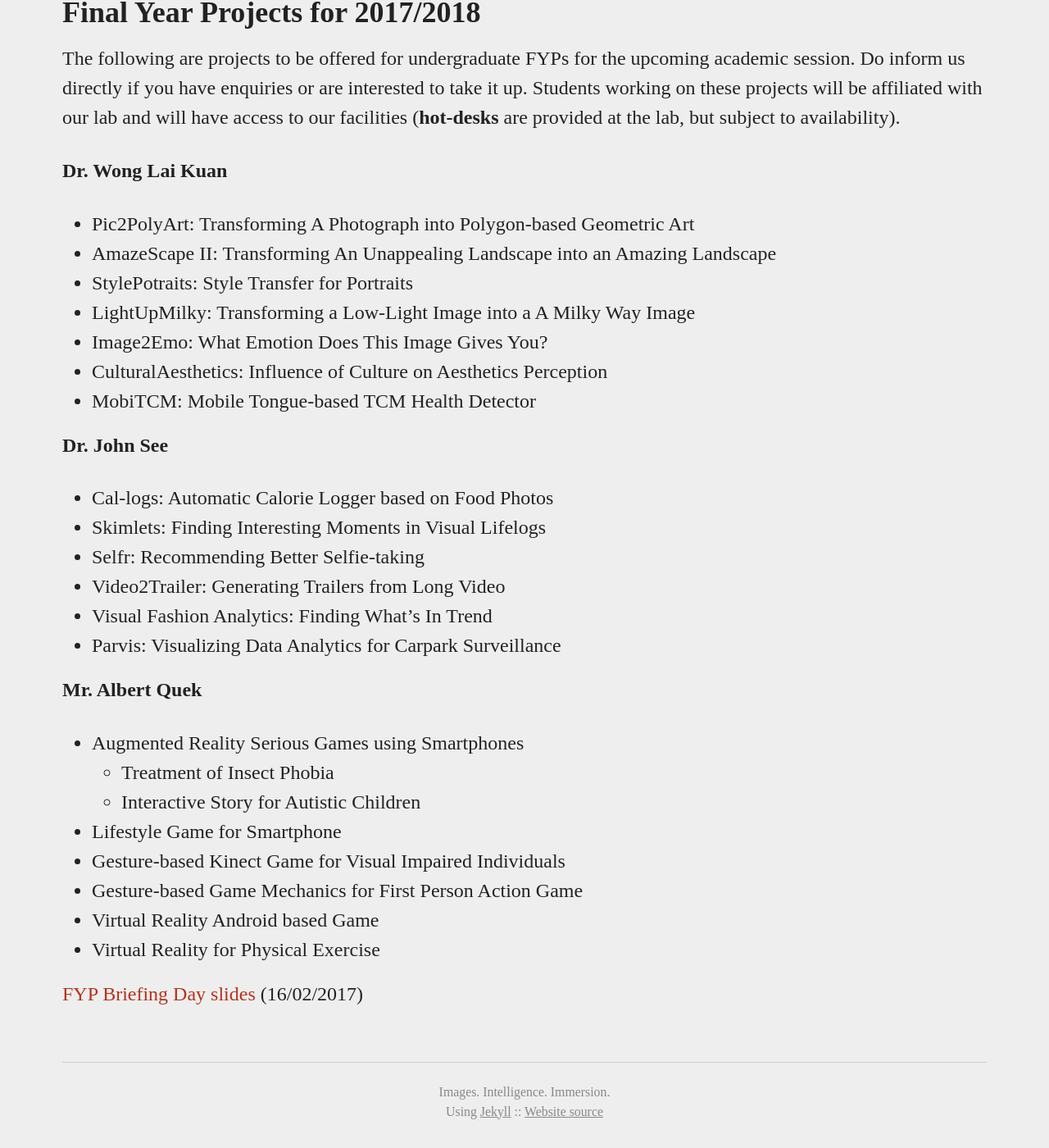
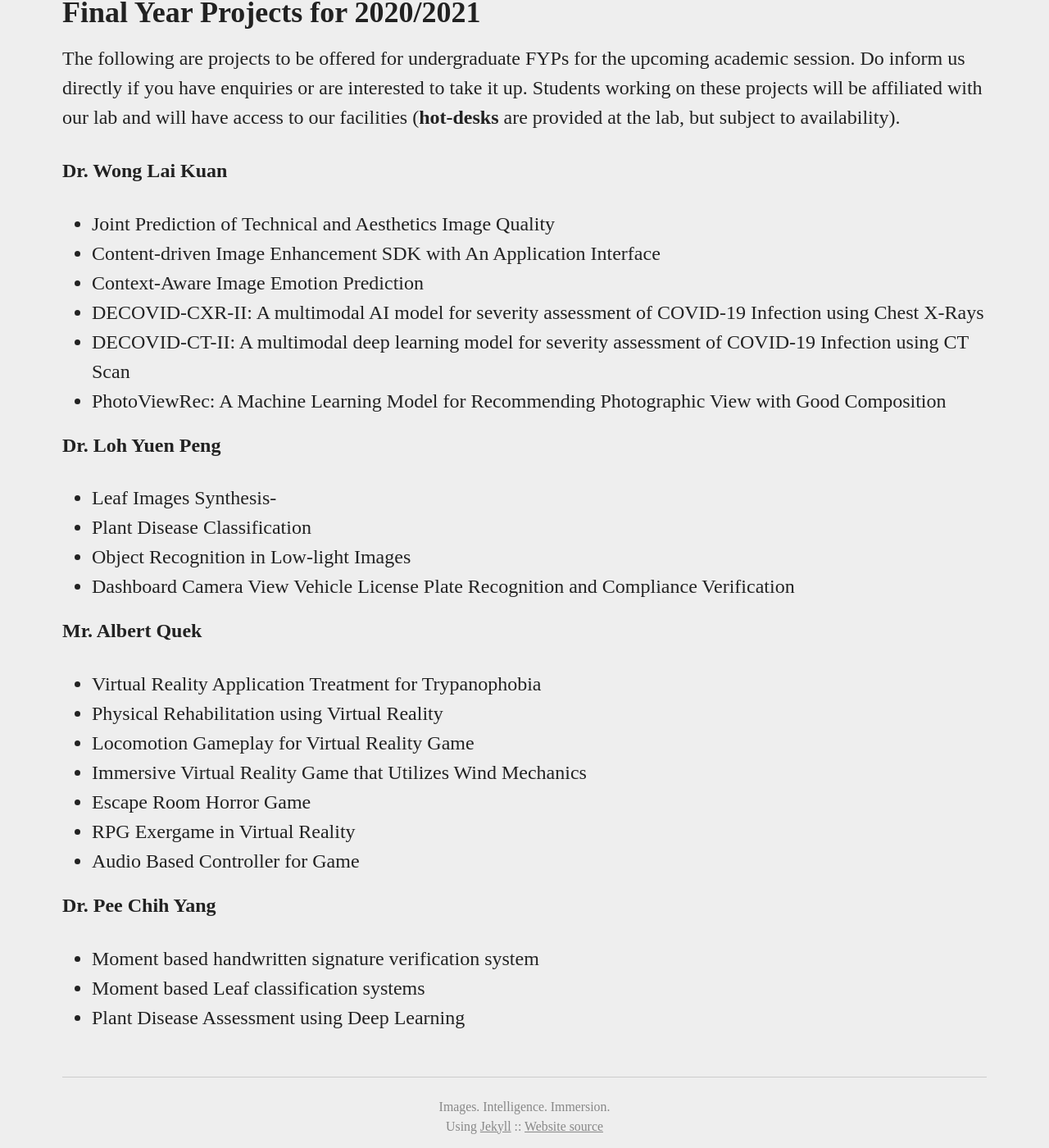
Before and after one commit to viprlab/viprlab.github.io, a Jekyll site: the page built from fyp.md, in a window 1280 px wide and 1400 px high, scrolled down 430 px. Shown: the whole window at 82% size. Built offline with Jekyll 4.4.1, drawn with Linux system fonts in a browser that asks for light colours.

Commit message:
Update fyp.md

```diff
--- a/fyp.md
+++ b/fyp.md
@@ -6,38 +6,37 @@ permalink: /research/fyp/
 ---
 {% include nav-research.html  %}
 
-## Final Year Projects for 2017/2018
+## Final Year Projects for 2020/2021
 
 The following are projects to be offered for undergraduate FYPs for the upcoming academic session. Do inform us directly if you have enquiries or are interested to take it up. Students working on these projects will be affiliated with our lab and will have access to our facilities (**hot-desks** are provided at the lab, but subject to availability).
 
 **Dr. Wong Lai Kuan**
-- Pic2PolyArt: Transforming A Photograph into Polygon-based Geometric Art
-- AmazeScape II: Transforming An Unappealing Landscape into an Amazing Landscape
-- StylePotraits: Style Transfer for Portraits
-- LightUpMilky: Transforming a Low-Light Image into a A Milky Way Image
-- Image2Emo: What Emotion Does This Image Gives You?
-- CulturalAesthetics: Influence of Culture on Aesthetics Perception
-- MobiTCM: Mobile Tongue-based TCM Health Detector
+- Joint Prediction of Technical and Aesthetics Image Quality
+- Content-driven Image Enhancement SDK with An Application Interface
+- Context-Aware Image Emotion Prediction
+- DECOVID-CXR-II: A multimodal AI model for severity assessment of COVID-19 Infection using Chest X-Rays
+- DECOVID-CT-II: A multimodal deep learning model for severity assessment of COVID-19 Infection using CT Scan
+- PhotoViewRec: A Machine Learning Model for Recommending Photographic View with Good Composition
 
-**Dr. John See**
-- Cal-logs: Automatic Calorie Logger based on Food Photos
-- Skimlets: Finding Interesting Moments in Visual Lifelogs
-- Selfr: Recommending Better Selfie-taking
-- Video2Trailer: Generating Trailers from Long Video
-- Visual Fashion Analytics: Finding What's In Trend
-- Parvis: Visualizing Data Analytics for Carpark Surveillance
+**Dr. Loh Yuen Peng**
+- Leaf Images Synthesis-
+- Plant Disease Classification
+- Object Recognition in Low-light Images
+- Dashboard Camera View Vehicle License Plate Recognition and Compliance Verification
 
 **Mr. Albert Quek**
-- Augmented Reality Serious Games using Smartphones
-    - Treatment of Insect Phobia
-	- Interactive Story for Autistic Children
-- Lifestyle Game for Smartphone
-- Gesture-based Kinect Game for Visual Impaired Individuals
-- Gesture-based Game Mechanics for First Person Action Game
-- Virtual Reality Android based Game
-- Virtual Reality for Physical Exercise
+- Virtual Reality Application Treatment for Trypanophobia
+- Physical Rehabilitation using Virtual Reality
+- Locomotion Gameplay for Virtual Reality Game
+- Immersive Virtual Reality Game that Utilizes Wind Mechanics
+- Escape Room Horror Game
+- RPG Exergame in Virtual Reality
+- Audio Based Controller for Game
 
-[FYP Briefing Day slides](/files/ViPrLab FYP Project Briefing - 16022017.pdf) (16/02/2017)
+**Dr. Pee Chih Yang**
+- Moment based handwritten signature verification system
+- Moment based Leaf classification systems
+- Plant Disease Assessment using Deep Learning
 
 {::comment}
 {% include imagethumbnailblock.html align="left" url="/images/aquas.png" width="120px" height="120px" padding="right" %}
```
